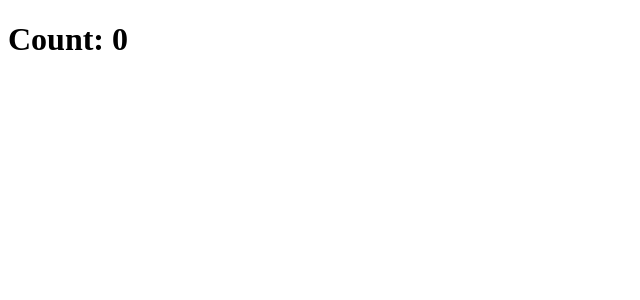
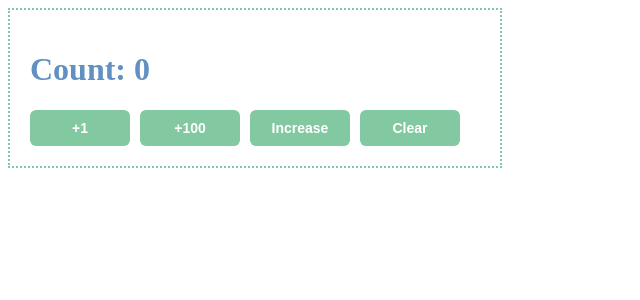
Before and after one commit to mate-academy/react_counter, a React (Create React App) app: page / in a window 1280 px wide. Shown: the top 300 px of the page, without its empty margins (0-640 px from the left). Built offline with nearby package versions, Linux system fonts and the light colour scheme; the HTML template or start-up script is replaced by a standard one.

Commit message:
solution

```diff
--- a/src/App.js
+++ b/src/App.js
@@ -1,18 +1,9 @@
 import React from 'react';
 import './App.scss';
+import { Counter } from './Counter';
 
-class App extends React.Component {
-  addOne = () => {};
-
-  add100 = () => {};
-
-  increase = () => {};
-
-  render() {
-    return (
-      <h1>Count: 0</h1>
-    );
-  }
-}
+const App = () => (
+  <Counter />
+);
 
 export default App;
--- a/src/App.scss
+++ b/src/App.scss
@@ -1 +1,26 @@
-// styles go here
+.App {
+  border: 2px dotted #82c8a0;
+  padding: 20px;
+  width: 450px;
+  &-title {
+    color: #6191c2;
+  }
+}
+
+.button {
+  background-color: #82c8a0;
+  border: none;
+  border-radius: 6px;
+  font-weight: 600;
+  color: #fff;
+  text-align: center;
+  font-size: 14px;
+  width: 100px;
+  cursor: pointer;
+  padding: 10px;
+  margin-right: 10px;
+  transition: background-color, 0.3s;
+  &:hover {
+    background-color: #cb99c5;
+  }
+}
--- /dev/null
+++ b/src/Counter.jsx
@@ -0,0 +1,74 @@
+import React from 'react';
+
+export class Counter extends React.Component {
+  state = {
+    num: 0,
+  }
+
+  addOne = () => {
+    this.setState(prevState => ({
+      num: prevState.num + 1,
+    }));
+  };
+
+  addHundred = () => {
+    this.setState(prevState => ({
+      num: prevState.num + 100,
+    }));
+  };
+
+  increase = () => {
+    this.addOne();
+
+    if (this.state.num % 5 === 0) {
+      this.addHundred();
+    }
+  };
+
+  clear = () => {
+    this.setState({
+      num: 0,
+    });
+  }
+
+  render() {
+    const { num } = this.state;
+
+    return (
+      <div className="App">
+        <h1 className="App-title">
+          {`Count: ${num}`}
+        </h1>
+        <button
+          type="button"
+          className="button"
+          onClick={this.addOne}
+        >
+          +1
+        </button>
+        <button
+          type="button"
+          className="button"
+          onClick={this.addHundred}
+        >
+          +100
+        </button>
+        <button
+          type="button"
+          className="button"
+          onClick={this.increase}
+        >
+          Increase
+        </button>
+        <button
+          type="button"
+          className="button"
+          onClick={this.clear}
+        >
+          Clear
+        </button>
+      </div>
+
+    );
+  }
+}
```
Also changed, not shown: 1 other file (tests, documents, lock files or other folders).
